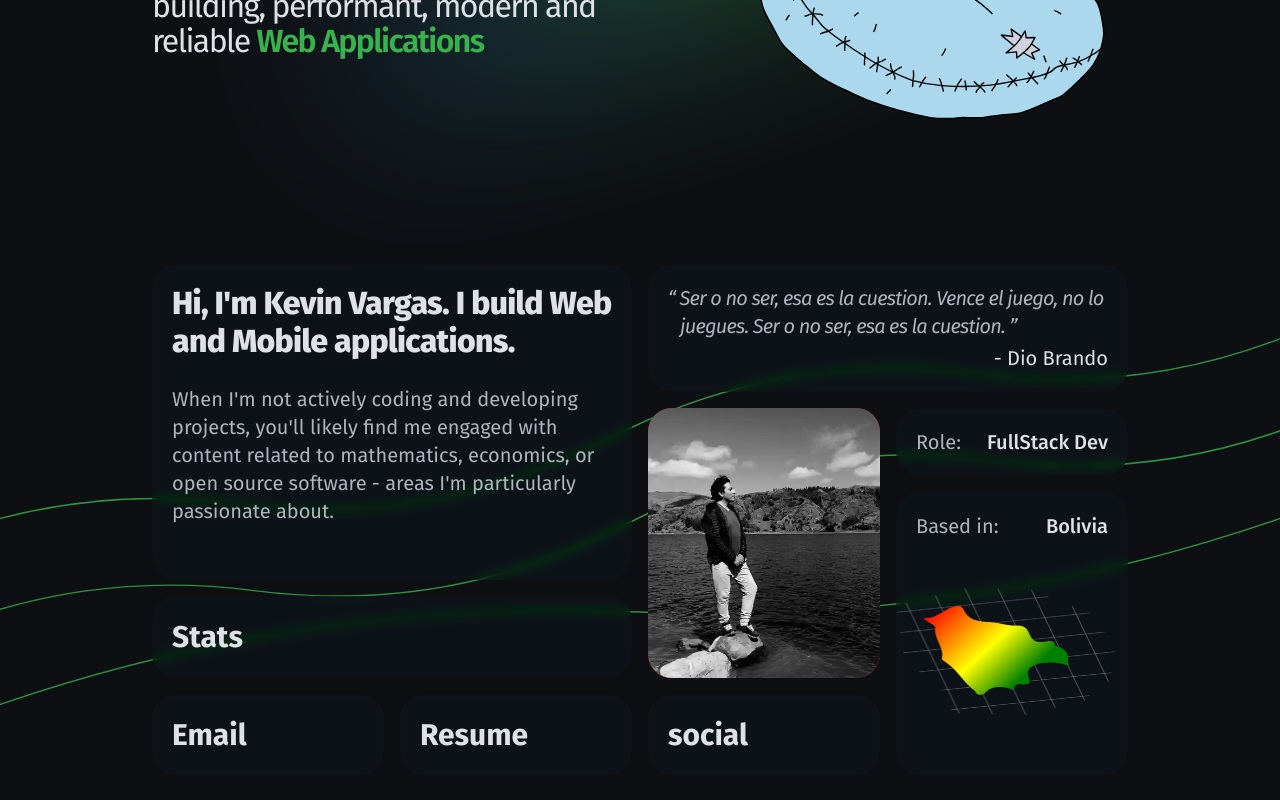
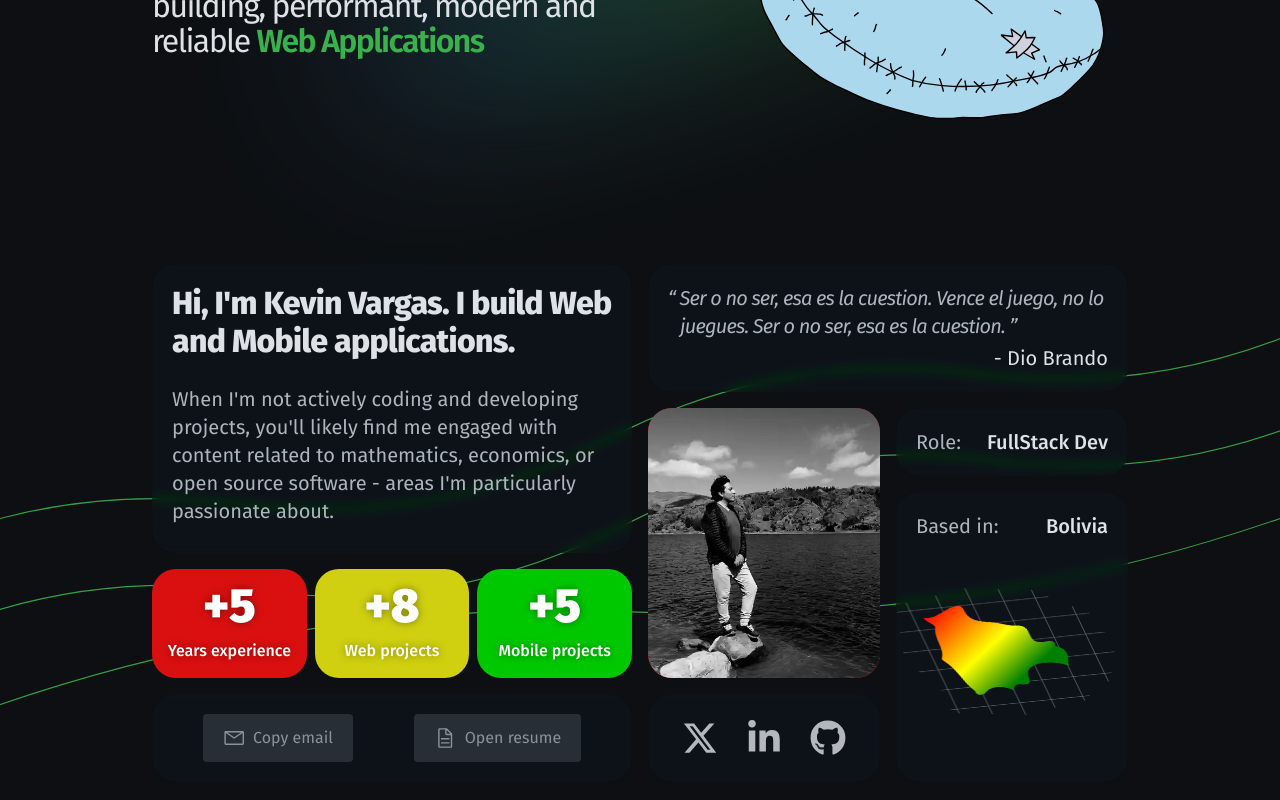
Before and after one commit to ikanadev/ikana, a Nuxt app: page / in a window 1280 px wide. Shown: the part 262-1062 px from the top of the page. Built offline with nearby package versions, Linux system fonts and the light colour scheme.

Commit message:
complete about boxes design [content WIP]

```diff
--- a/components/BgLines.vue
+++ b/components/BgLines.vue
@@ -23,7 +23,7 @@ function generatePath(xDistance: number, yOrigin: number, yDistance: number) {
         width="1024"
         height="200"
         viewBox="0 0 1024 200"
-        stroke-width="0.5"
+        stroke-width="0.4"
         stroke="currentColor"
         fill="none"
     >
@@ -73,7 +73,7 @@ function generatePath(xDistance: number, yOrigin: number, yDistance: number) {
     top: 0;
     left: -10%;
     transform: rotate(-10deg);
-    opacity: 0.8;
+    opacity: 0.9;
     z-index: -1;
 }
 </style>
--- a/components/index/About.vue
+++ b/components/index/About.vue
@@ -42,17 +42,39 @@ import Bolivia from "./Bolivia.vue";
                     <Bolivia />
                 </div>
             </TransparentContainer>
-            <TransparentContainer>
-                <h1>Stats</h1>
+            <div class="stats">
+                <div class="stat-item">
+                    <p class="stat-counter">+5</p>
+                    <p class="stat-text">Years experience</p>
+                </div>
+                <div class="stat-item">
+                    <p class="stat-counter">+8</p>
+                    <p class="stat-text">Web projects</p>
+                </div>
+                <div class="stat-item">
+                    <p class="stat-counter">+5</p>
+                    <p class="stat-text">Mobile projects</p>
+                </div>
+            </div>
+            <TransparentContainer class="buttons">
+                <button class="custom-button">
+                    <IconsEmail />
+                    Copy email
+                </button>
+                <a class="custom-button" href="/CV.pdf" target="_blank">
+                    <IconsDocument /> Open resume
+                </a>
             </TransparentContainer>
-            <TransparentContainer>
-                <h1>Email</h1>
-            </TransparentContainer>
-            <TransparentContainer>
-                <h1>Resume</h1>
-            </TransparentContainer>
-            <TransparentContainer>
-                <h1>social</h1>
+            <TransparentContainer class="social">
+                <a href="#" target="_blank">
+                    <IconsXTwitter />
+                </a>
+                <a href="#" target="_blank">
+                    <IconsLinkedIn />
+                </a>
+                <a href="#" target="_blank">
+                    <IconsGithub />
+                </a>
             </TransparentContainer>
         </div>
     </section>
@@ -69,6 +91,7 @@ import Bolivia from "./Bolivia.vue";
     margin-top: $size-5;
     color: var(--text-2);
 }
+
 .quote blockquote {
     padding-left: 0.6em;
     text-indent: -0.6em;
@@ -99,6 +122,7 @@ import Bolivia from "./Bolivia.vue";
     object-fit: cover;
     filter: grayscale(1);
     transition: all 0.5s ease-out;
+    will-change: transform filter;
 }
 .picture:hover img {
     filter: grayscale(0) saturate(2);
@@ -115,6 +139,7 @@ import Bolivia from "./Bolivia.vue";
 .about-info span:last-child {
     font-weight: 500;
 }
+
 .bolivia-item:hover svg {
     transform: rotate3d(8, 2, -2, 35deg) scale(1.3);
     filter: saturate(2);
@@ -126,6 +151,92 @@ import Bolivia from "./Bolivia.vue";
     transform: rotate3d(8, 2, -2, 55deg) scale(1.2);
     transition: all 0.5s ease;
     filter: saturate(1);
+    will-change: transform;
+}
+
+.stats {
+    display: flex;
+    gap: $size-2;
+    .stat-item {
+        flex: 1;
+        border-radius: $size-5;
+        padding-top: $size-1;
+        padding-bottom: $size-3;
+        display: flex;
+        flex-direction: column;
+        align-items: center;
+        color: white;
+        text-shadow: 0 0 8px rgba(0, 0, 0, 0.4);
+        &:first-child {
+            background: #da1010;
+        }
+        &:nth-child(2) {
+            background: #d0d010;
+        }
+        &:nth-child(3) {
+            background: #00c800;
+        }
+        .stat-counter {
+            font-size: $font-size-3xl;
+            font-weight: 900;
+            line-height: 1.4;
+        }
+        .stat-text {
+            font-size: $font-size-md;
+            font-weight: 500;
+            text-align: center;
+        }
+    }
+}
+
+.buttons {
+    display: flex;
+    justify-content: space-around;
+    align-items: center;
+    .custom-button {
+        text-decoration: none;
+        background: var(--surface-3);
+        border: none;
+        font-size: $font-size-md;
+        align-items: center;
+        display: flex;
+        gap: $size-2;
+        border-radius: $size-1;
+        padding: $size-4;
+        padding-top: $size-2;
+        padding-bottom: $size-2;
+        cursor: pointer;
+        color: var(--text-2);
+        opacity: 0.8;
+        transition: all 350ms;
+        svg {
+            width: 1.4em;
+        }
+        &:hover {
+            opacity: 1;
+            filter: saturate(3);
+        }
+    }
+}
+
+.social {
+    display: flex;
+    justify-content: space-around;
+    align-items: center;
+    text-decoration: none;
+    a {
+        color: var(--text-1);
+        opacity: 0.8;
+        transition: all 350ms;
+        &:hover {
+            opacity: 1;
+            filter: saturate(3);
+        }
+        svg {
+            width: 1.8em;
+            height: 1.8em;
+        }
+    }
 }
 
 .about {
@@ -158,7 +269,10 @@ import Bolivia from "./Bolivia.vue";
 .container div:nth-child(6) {
     grid-area: span 1 / span 2;
 }
-.container div:nth-child(9) {
+.container div:nth-child(7) {
+    grid-area: span 1 / span 2;
+}
+.container div:nth-child(8) {
     grid-area: span 1 / span 2;
 }
 
@@ -183,7 +297,7 @@ import Bolivia from "./Bolivia.vue";
     .container div:nth-child(6) {
         grid-area: span 1 / span 2;
     }
-    .container div:nth-child(9) {
+    .container div:nth-child(8) {
         grid-area: span 1 / span 1;
     }
 }
```
